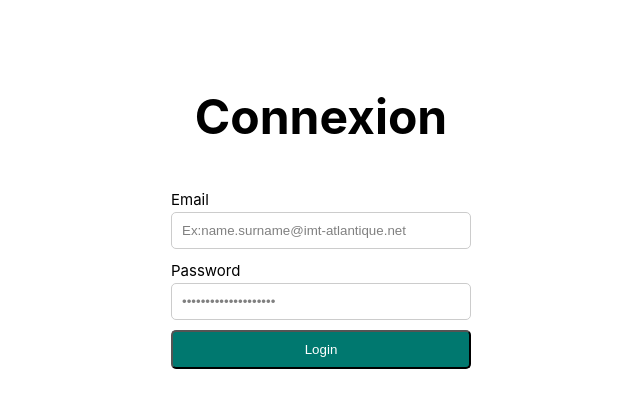
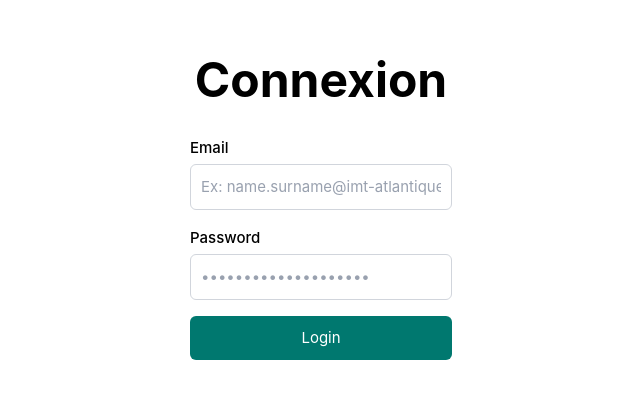
Before and after one commit to Arcols/Masterclass, a Vue app in the folder masterclass-front/: page /login in a window 1280 px wide. Shown: the part 192-600 px from the top of the page, without its empty margins (319-959 px from the left). Built offline with nearby package versions, Linux system fonts and the light colour scheme; the HTML template or start-up script is replaced by a standard one.

Commit message:
feat(front): :sparkles: ajout de Tailwind

```diff
--- a/masterclass-front/package.json
+++ b/masterclass-front/package.json
@@ -19,10 +19,9 @@
     "format": "prettier --write --experimental-cli src/"
   },
   "dependencies": {
-    "@vueuse/core": "^14.3.0",
-    "date-fns": "^4.4.0",
+    "@tailwindcss/vite": "^4.3.0",
     "pinia": "^3.0.4",
-    "shadcn-vue": "^2.7.4",
+    "tailwindcss": "^4.3.0",
     "vue": "^3.5.32",
     "vue-router": "^5.0.4"
   },
--- a/masterclass-front/src/assets/main.css
+++ b/masterclass-front/src/assets/main.css
@@ -1,13 +1,22 @@
 @import './base.css';
+@import 'tailwindcss';
 
 body {
   min-height: 100vh;
   margin: 0;
   color: var(--color-text);
   background: var(--color-background);
-  transition: color 0.5s, background-color 0.5s;
+  transition:
+    color 0.5s,
+    background-color 0.5s;
   line-height: 1.6;
-  font-family: Inter, -apple-system, BlinkMacSystemFont, 'Segoe UI', Roboto, sans-serif;
+  font-family:
+    Inter,
+    -apple-system,
+    BlinkMacSystemFont,
+    'Segoe UI',
+    Roboto,
+    sans-serif;
   font-size: 15px;
   text-rendering: optimizeLegibility;
   -webkit-font-smoothing: antialiased;
--- a/masterclass-front/src/views/LoginView.vue
+++ b/masterclass-front/src/views/LoginView.vue
@@ -1,67 +1,38 @@
-<script setup lang="ts">
-
-</script>
+<script setup lang="ts"></script>
 
 <template>
-<body>
-  <h1>Connexion</h1>
-  <div class="login-form">
-    <form>
-      <div class="email-form">
-        <label for="email">Email</label>
-        <input type="text" placeholder="Ex:name.surname@imt-atlantique.net">
-      </div>
-      <div class="password-form">
-        <label for="password">Password</label>
-        <input type="password" placeholder="••••••••••••••••••••"></input>
-      </div>
-      <button class="login-button" type="submit">Login</button>
-    </form>
+  <div class="flex min-h-screen flex-col items-center justify-center text-center">
+    <h1 class="mb-8 text-5xl font-bold">Connexion</h1>
+
+    <div class="w-full max-w-sm">
+      <form class="space-y-4">
+        <div class="flex flex-col text-left">
+          <label for="email" class="mb-1 font-medium"> Email </label>
+          <input
+            id="email"
+            type="email"
+            placeholder="Ex: name.surname@imt-atlantique.net"
+            class="rounded-md border border-gray-300 p-2.5 placeholder-gray-400 focus:border-teal-600 focus:outline-none"
+          />
+        </div>
+
+        <div class="flex flex-col text-left">
+          <label for="password" class="mb-1 font-medium"> Password </label>
+          <input
+            id="password"
+            type="password"
+            placeholder="••••••••••••••••••••"
+            class="rounded-md border border-gray-300 p-2.5 placeholder-gray-400 focus:border-teal-600 focus:outline-none"
+          />
+        </div>
+
+        <button
+          type="submit"
+          class="w-full rounded-md bg-teal-700 px-5 py-2.5 text-white transition hover:bg-teal-800"
+        >
+          Login
+        </button>
+      </form>
+    </div>
   </div>
-</body>
 </template>
-
-<style scoped>
-body {
-  display: flex;
-  flex-direction: column;
-  align-items: center;
-  text-align: center;
-  justify-content: center;
-  min-height: 100vh;
-}
-
-h1 {
-  font-size: 3rem;
-}
-
-form {
-  width:300px;
-}
-
-.email-form, .password-form {
-  display: flex;
-  flex-direction: column;
-  margin-bottom: 10px;
-  text-align: left;
-}
-.login-button {
-  padding: 10px 20px;
-  background-color: #00786F;
-  color: white;
-  border-radius: 5px;
-  cursor: pointer;
-  width: 100%;
-}
-
-input{
-  padding: 10px;
-  border: 1px solid #ccc;
-  border-radius: 5px;
-}
-
-input::placeholder {
-  color: gray;
-}
-
-</style>
--- a/masterclass-front/vite.config.ts
+++ b/masterclass-front/vite.config.ts
@@ -1,18 +1,16 @@
 import { fileURLToPath, URL } from 'node:url'
 
 import { defineConfig } from 'vite'
+import tailwindcss from '@tailwindcss/vite'
 import vue from '@vitejs/plugin-vue'
 import vueDevTools from 'vite-plugin-vue-devtools'
 
 // https://vite.dev/config/
 export default defineConfig({
-  plugins: [
-    vue(),
-    vueDevTools(),
-  ],
+  plugins: [vue(), vueDevTools(), tailwindcss()],
   resolve: {
     alias: {
-      '@': fileURLToPath(new URL('./src', import.meta.url))
+      '@': fileURLToPath(new URL('./src', import.meta.url)),
     },
   },
 })
```
Also changed, not shown: 1 other file (tests, documents, lock files or other folders).
